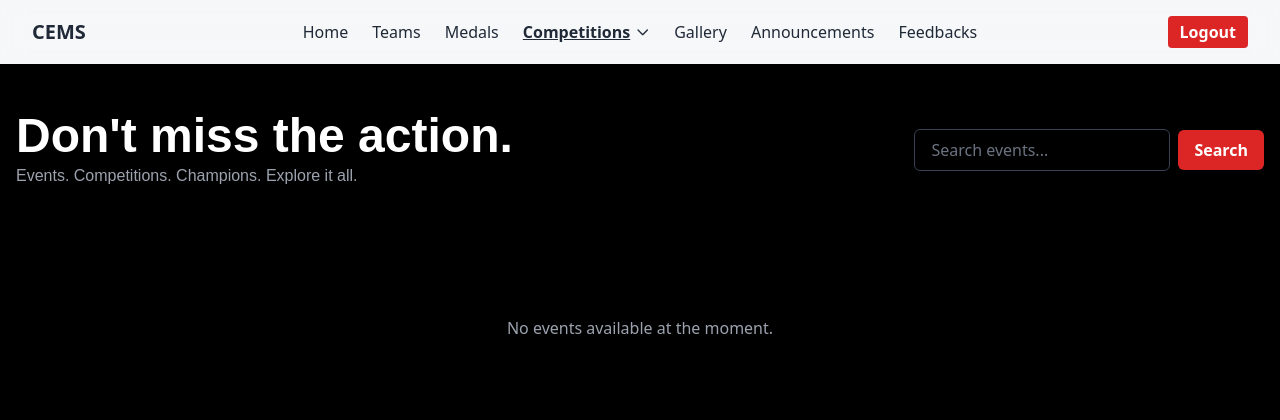
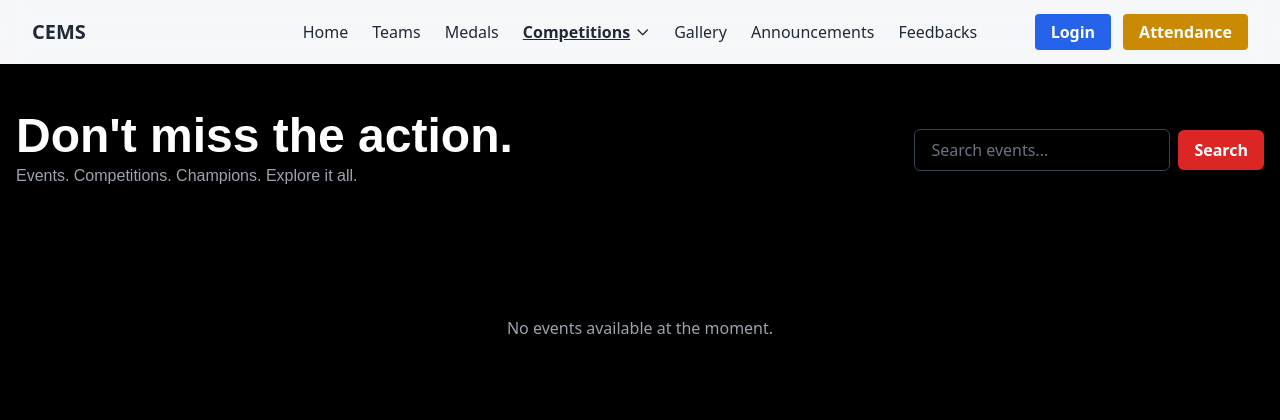
Before and after one commit to QuitsToaster/ESRRS---Electronic-Sports-Records-and-Results-System, a Laravel app: page /viewer/events in a window 1280 px wide. Shown: the top 420 px of the page. Run offline with Laravel 12, Linux system fonts and the light colour scheme; data that the repository does not hold is empty; style sheets or scripts are compiled from the project's sources; parts of the project's set-up code (start-up, migrations or seed data) failed here and were passed over.

Commit message:
fix home page nav

```diff
--- a/resources/views/layouts/viewer.blade.php
+++ b/resources/views/layouts/viewer.blade.php
@@ -64,10 +64,19 @@
                 <a href="{{ route('viewer.feedbacks') }}" class="{{ $linkClass }} {{ request()->routeIs('viewer.feedbacks') ? $active : '' }}">Feedbacks</a>
             </div>
 
-            {{-- Desktop Logout --}}
-            <div class="hidden md:flex items-center">
-                <a href="{{ url('/') }}" class="px-3 py-1 bg-red-600 hover:bg-red-700 rounded text-white font-semibold transition">Logout</a>
-            </div>
+           {{-- Desktop Actions (Viewer – always visible) --}}
+<div class="hidden md:flex items-center gap-3">
+    <a href="{{ route('login') }}"
+       class="px-4 py-1.5 bg-blue-600 hover:bg-blue-700 rounded text-white font-semibold transition">
+        Login
+    </a>
+
+    <a href="{{ route('attendance.check') }}"
+       class="px-4 py-1.5 bg-yellow-600 hover:bg-yellow-700 rounded text-white font-semibold transition">
+        Attendance
+    </a>
+</div>
+
 
             {{-- Mobile Toggle --}}
             <button @click="open = !open" class="md:hidden focus:outline-none">
@@ -102,7 +111,18 @@
         <a href="{{ route('viewer.gallery') }}" class="block px-3 py-2 rounded hover:bg-gray-200">Gallery</a>
         <a href="{{ route('viewer.announcements') }}" class="block px-3 py-2 rounded hover:bg-gray-200">Announcements</a>
         <a href="{{ route('viewer.feedbacks') }}" class="block px-3 py-2 rounded hover:bg-gray-200">Feedbacks</a>
-        <a href="{{ url('/') }}" class="block px-3 py-2 mt-2 rounded bg-red-600 text-white font-semibold">Logout</a>
+       {{-- Viewer Actions (Mobile – always visible) --}}
+<a href="{{ route('login') }}"
+   class="block px-3 py-2 mt-2 rounded bg-blue-600 text-white font-semibold">
+    Login
+</a>
+
+<a href="{{ route('attendance.check') }}"
+   class="block px-3 py-2 mt-2 rounded bg-yellow-600 text-white font-semibold">
+    Attendance
+</a>
+
+
     </div>
 </nav>
 
--- a/routes/web.php
+++ b/routes/web.php
@@ -23,9 +23,9 @@ use Illuminate\Support\Facades\Route;
 use SimpleSoftwareIO\QrCode\Facades\QrCode;
 use App\Models\Athlete;
 
-Route::get('/', function () {
-    return view('welcome');
-})->name('welcome');
+Route::get('/', [ViewerController::class, 'home'])
+    ->name('landing');
+
 
 
 Route::post('/account-request', [AccountRequestController::class, 'store'])
```
